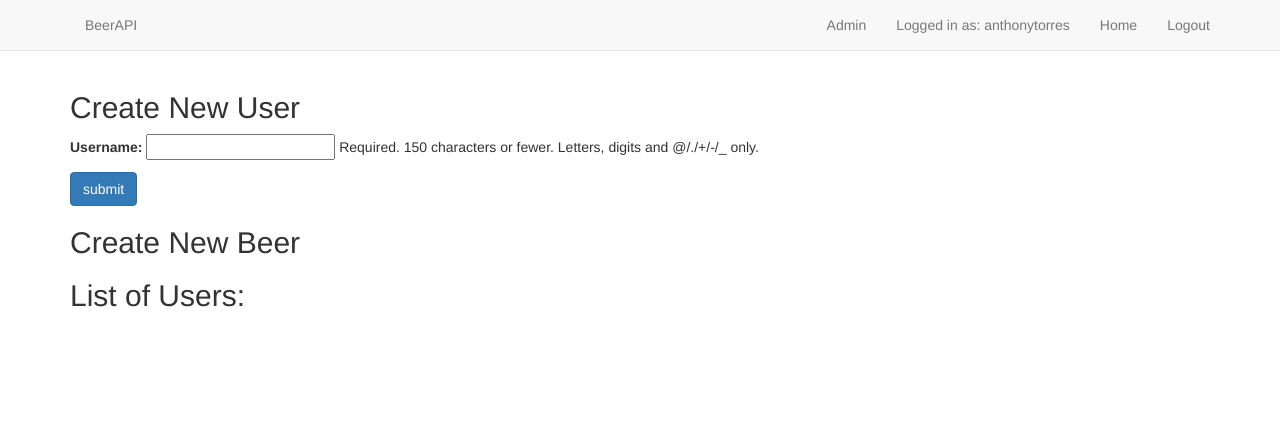
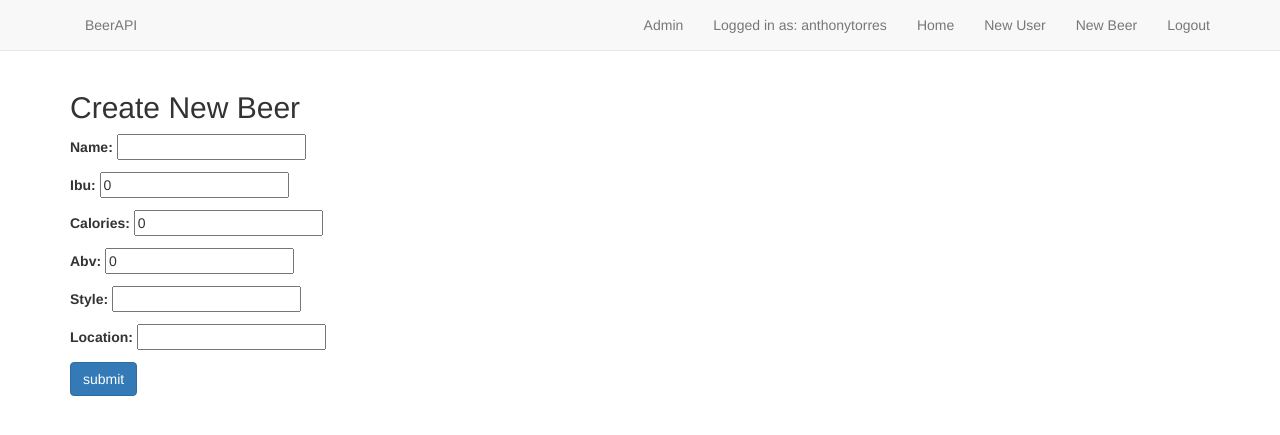
Before and after one commit to tp00012x/BeerAPI, a Django app: page /home/new_beer/ in a window 1280 px wide. Shown: the top 435 px of the page. Run offline with Django 3.2, Linux system fonts and the light colour scheme; a user stored in the database is signed in; some libraries are stand-ins or nearby versions.

Commit message:
Added beer and New User

```diff
--- a/BeerAPI/urls.py
+++ b/BeerAPI/urls.py
@@ -13,16 +13,14 @@ Including another URLconf
     1. Import the include() function: from django.conf.urls import url, include
     2. Add a URL to urlpatterns:  url(r'^blog/', include('blog.urls'))
 """
-from django.conf.urls import url
+from django.conf.urls import url, include
 from django.contrib import admin
 from beer_tracker import views
-
-app_name ='BeerAPI'
 
 urlpatterns = [
     url(r'^admin/', admin.site.urls),
     url(r'^$', views.register, name='index'),
     url(r'^logout/$', views.user_logout, name="logout"),
-    url(r'^home/', views.user, name="home"),
     url(r'^user_login/$', views.user_login, name="user_login"),
+    url(r'^home/', include('beer_tracker.urls'), name="home"),
 ]
--- a/beer_tracker/admin.py
+++ b/beer_tracker/admin.py
@@ -1,5 +1,5 @@
 from django.contrib import admin
-from beer_tracker.models import UserProfileInfo
+from beer_tracker.models import BeerModel
 
 # Register your models here.
-admin.site.register(UserProfileInfo)
+admin.site.register(BeerModel)
--- a/beer_tracker/forms.py
+++ b/beer_tracker/forms.py
@@ -1,7 +1,8 @@
 from django import forms
 from django.contrib.auth.models import User
-from beer_tracker.models import UserProfileInfo
+from beer_tracker.models import BeerModel
 
+# Create your forms here.
 
 class UserForm(forms.ModelForm):
     password = forms.CharField(widget=forms.PasswordInput())
@@ -10,13 +11,12 @@ class UserForm(forms.ModelForm):
         model = User
         fields = ('username', 'email', 'password')
 
-
-class UserProfileInfoForm(forms.ModelForm):
-    class Meta:
-        model = UserProfileInfo
-        fields = ()
-
 class NewUserForm(forms.ModelForm):
     class Meta:
         model = User
         fields = ('username',)
+
+class NewBeerForm(forms.ModelForm):
+    class Meta:
+        model = BeerModel
+        fields = ('name','ibu', 'calories', 'abv', 'style', 'location')
--- a/beer_tracker/models.py
+++ b/beer_tracker/models.py
@@ -1,71 +1,60 @@
 from django.db import models
-from django.contrib.auth.models import User
 from django.utils.translation import ugettext
+
 # Create your models here.
 
+class BeerModel(models.Model):
 
-class UserProfileInfo(models.Model):
-
-    user = models.OneToOneField(User)
+    name = models.CharField(max_length=254, default="")
+    style = models.CharField(max_length=254, default="")
+    location = models.CharField(max_length=254, default="")
+    ibu = models.IntegerField(default=0)
+    calories = models.IntegerField(default=0)
+    abv = models.IntegerField(default=0)
 
 
-class Beer(models.Model):
-
-    user = models.ForeignKey(UserProfileInfo)
-
-    ibu = models.IntegerField()
-
-    calories = models.IntegerField()
-
-    abv = models.IntegerField()
-
-    style = models.CharField(max_length=254)
-
-    location = models.CharField(max_length=254)
-
-
-class Review(models.Model):
-
-    FIVE_REVIEWS = (
-        ('5', '5'),
-        ('4', '4'),
-        ('3', '3'),
-        ('2', '2'),
-        ('1', '1'),
-    )
-
-    TEN_REVIEWS= (
-        ('10', '19'),
-        ('9', '9'),
-        ('8', '8'),
-        ('7', '7'),
-        ('6', '6'),
-        ('5', '5'),
-        ('4', '4'),
-        ('3', '3'),
-        ('2', '2'),
-        ('1', '1'),
-    )
-    user = models.ForeignKey(UserProfileInfo)
-
-    aroma = models.CharField(
-        max_length=2,
-        choices=FIVE_REVIEWS,
-        default="--")
-
-    appearance = models.CharField(
-        max_length=2,
-        choices=FIVE_REVIEWS,
-        default="--")
-
-    taste = models.CharField(
-        max_length=2,
-        choices= TEN_REVIEWS,
-        default= "--")
-
-    overall = models.IntegerField(default=0)
-
-    def get_user(self):
-        if self.user:
-            return self.user.user_name
-        return ugettext('Anonymous')
+# class Review(models.Model):
+#
+#     FIVE_REVIEWS = (
+#         ('5', '5'),
+#         ('4', '4'),
+#         ('3', '3'),
+#         ('2', '2'),
+#         ('1', '1'),
+#     )
+#
+#     TEN_REVIEWS= (
+#         ('10', '19'),
+#         ('9', '9'),
+#         ('8', '8'),
+#         ('7', '7'),
+#         ('6', '6'),
+#         ('5', '5'),
+#         ('4', '4'),
+#         ('3', '3'),
+#         ('2', '2'),
+#         ('1', '1'),
+#     )
+#     user = models.ForeignKey(UserProfileInfo)
+#
+#     aroma = models.CharField(
+#         max_length=2,
+#         choices=FIVE_REVIEWS,
+#         default="--")
+#
+#     appearance = models.CharField(
+#         max_length=2,
+#         choices=FIVE_REVIEWS,
+#         default="--")
+#
+#     taste = models.CharField(
+#         max_length=2,
+#         choices= TEN_REVIEWS,
+#         default= "--")
+#
+#     overall = models.IntegerField(default=0)
+#
+#     def get_user(self):
+#         if self.user:
+#             return self.user.user_name
+#         return ugettext('Anonymous')
--- /dev/null
+++ b/beer_tracker/urls.py
@@ -0,0 +1,11 @@
+from django.conf.urls import url
+from beer_tracker import views
+
+# TEMPLATE URLS!
+app_name ='beer_tracker'
+
+urlpatterns = [
+    url(r'^$', views.home, name="home"),
+    url(r'^new_user/$', views.new_user, name="new_user"),
+    url(r'^new_beer/$', views.new_beer, name="new_beer"),
+]
--- a/beer_tracker/views.py
+++ b/beer_tracker/views.py
@@ -1,5 +1,5 @@
 from django.shortcuts import render
-from beer_tracker.forms import UserForm, UserProfileInfoForm, NewUserForm
+from beer_tracker.forms import UserForm, NewUserForm, NewBeerForm
 
 from django.contrib.auth import authenticate, login, logout
 from django.http import HttpResponseRedirect
@@ -8,46 +8,59 @@ from django.contrib.auth.decorators import login_required
 
 # Create your views here.
 
-# @login_required
-# def home(request):
-#     return render(request, 'beer_tracker/home.html')
-
 @login_required
 def user_logout(request):
     logout(request)
     return HttpResponseRedirect(reverse("index"))
 
 @login_required
-def user(request):
-    form = NewUserForm()
+def home(request):
+    return render(request, 'beer_tracker/home.html')
+
+@login_required
+def new_user(request):
+
     if request.method == "POST":
-        form = NewUserForm(request.POST)
-        if form.is_valid():
-            form.save(commit=True)
-    return render(request, 'beer_tracker/home.html', {'form':form})
+        user_form = UserForm(data=request.POST)
+        if user_form.is_valid():
+            user = user_form.save()
+            user.set_password(user.password)
+            user.save()
+            return render(request, 'beer_tracker/home.html', {'user_form':user_form})
+    else:
+        user_form = UserForm()
+
+    return render(request, 'beer_tracker/new_user.html', {'user_form':user_form})
+
+@login_required
+def new_beer(request):
+
+    if request.method == "POST":
+        beer = NewBeerForm(request.POST)
+        if beer.is_valid():
+            beer.save(commit=True)
+            return render(request, 'beer_tracker/home.html', {'beer': beer})
+    else:
+        beer = NewBeerForm()
+
+    return render(request, 'beer_tracker/new_beer.html', {'beer':beer})
+
 
 def register(request):
 
     if request.method == "POST":
         user_form = UserForm(data=request.POST)
-        profile_form = UserProfileInfoForm(data=request.POST)
-
-        if user_form.is_valid() and profile_form.is_valid():
-
+        if user_form.is_valid():
             user = user_form.save()
             user.set_password(user.password)
             user.save()
-            profile = profile_form.save(commit=False)
-            profile.user = user
             login(request, user)
             return render(request, 'beer_tracker/home.html')
     else:
         user_form = UserForm()
-        profile_form = UserProfileInfoForm()
 
     return render(request, 'beer_tracker/index.html',
-                  {'user_form': user_form,
-                   'profile_form': profile_form})
+                  {'user_form': user_form})
 
 def user_login(request):
     if request.method == "POST":
@@ -58,11 +71,9 @@ def user_login(request):
         if user:
             if user.is_active:
                 login(request, user)
-                return HttpResponseRedirect(reverse('home'))
+                return HttpResponseRedirect(reverse('beer_tracker:home'))
         else:
             user_form = UserForm()
-            profile_form = UserProfileInfoForm()
             return render(request, 'beer_tracker/index.html',
                           {'invalid':True,
-                           'user_form': user_form,
-                           'profile_form': profile_form})
+                           'user_form': user_form})
--- a/templates/beer_tracker/base.html
+++ b/templates/beer_tracker/base.html
@@ -11,7 +11,7 @@
         <div class="container">
             <ul class="nav navbar-nav">
                 {% if user.is_authenticated %}
-                <li><a href="{% url 'home' %}" class="nav-brand">BeerAPI</a></li>
+                <li><a href="{% url 'beer_tracker:home' %}" class="nav-brand">BeerAPI</a></li>
                 {% else %}
                 <li><a href="{% url 'index' %}" class="nav-brand">BeerAPI</a></li>
                 {% endif %}
@@ -20,7 +20,9 @@
                 <li><a href="{% url 'admin:index' %}" class="nav-brand">Admin</a></li>
                 {% if user.is_authenticated %}
                 <li><a class="nav-link" href="">Logged in as: {{request.user.username}}</a></li>
-                <li><a class="nav-link" href="{% url 'home' %}">Home</a></li>
+                <li><a class="nav-link" href="{% url 'beer_tracker:home' %}">Home</a></li>
+                <li><a class="navbar-link" href="{% url 'beer_tracker:new_user' %}">New User</a></li>
+                <li><a class="navbar-link" href="{% url 'beer_tracker:new_beer' %}">New Beer</a></li>
                 <li><a class="nav-link" href="{% url 'logout' %}">Logout</a></li>
                 {% endif %}
             </ul>
@@ -31,6 +33,5 @@
         {% block body_block %}
         {% endblock %}
     </div>
-
 </body>
 </html>
--- a/templates/beer_tracker/home.html
+++ b/templates/beer_tracker/home.html
@@ -1,15 +1,5 @@
 {% extends "beer_tracker/base.html" %}
-{% load staticfiles %}
-
 {% block body_block %}
-
-<h2>Create New User</h2>
-<form method="POST">
-    {{ form.as_p}}
-    {% csrf_token %}
-    <input type="submit" class="btn btn-primary" value="submit">
-</form>
-<h2>Create New Beer</h2>
 
 <h2>List of Users:</h2>
 
--- a/templates/beer_tracker/index.html
+++ b/templates/beer_tracker/index.html
@@ -1,5 +1,4 @@
 {% extends "beer_tracker/base.html" %}
-{% load staticfiles %}
 {% block body_block %}
 
 <div class="jumbotron">
--- /dev/null
+++ b/templates/beer_tracker/new_beer.html
@@ -0,0 +1,11 @@
+{% extends "beer_tracker/base.html" %}
+{% block body_block %}
+
+<h2>Create New Beer</h2>
+<form method="POST">
+    {% csrf_token %}
+    {{ beer.as_p}}
+    <input type="submit" class="btn btn-primary" value="submit">
+</form>
+
+{% endblock %}
```
Also changed, not shown: templates/beer_tracker/new_user.html (added, +11 -0 lines), beer_tracker/migrations/0004_auto_20170826_2059.py (added), beer_tracker/migrations/0005_auto_20170826_2105.py (added), beer_tracker/migrations/0006_auto_20170827_0319.py (added), beer_tracker/migrations/0007_auto_20170827_2154.py (added), db.sqlite3.
